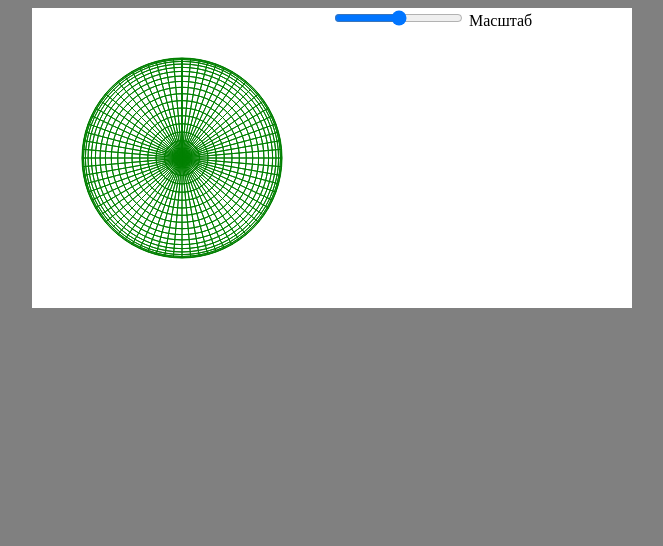
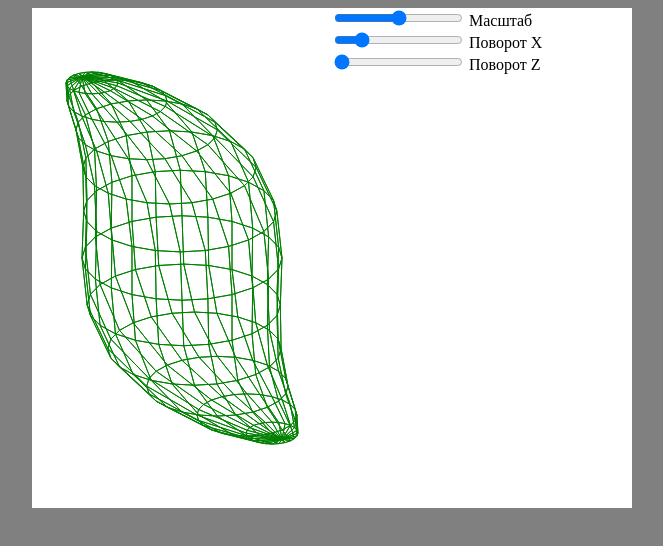
Before and after one commit to 8785496/3D-ts, a website built with webpack: page public/index.html in a window 1280 px wide. Shown: the whole page, without its empty margins (308-971 px from the left). Built offline with nearby package versions, Linux system fonts and the light colour scheme.

Commit message:
add rotation

```diff
--- a/public/index.html
+++ b/public/index.html
@@ -8,11 +8,19 @@
   </head>
   <body>
     <div class="container">
-      <canvas id="canvas" width="300" height="300"></canvas>
+      <canvas id="canvas" width="300" height="500"></canvas>
       <div class="toolbar">
         <div>
           <input type="range" id="scale" name="scale" min="10" max="100" />
-          <label for="volume">Масштаб</label>
+          <label for="scale">Масштаб</label>
+        </div>
+        <div>
+          <input type="range" id="rotateX" name="rotateX" min="0" max="360" />
+          <label for="rotateX">Поворот X</label>
+        </div>
+        <div>
+          <input type="range" id="rotateZ" name="rotateZ" min="0" max="360" />
+          <label for="rotateZ">Поворот Z</label>
         </div>
       </div>
     </div>
--- a/src/graphics.ts
+++ b/src/graphics.ts
@@ -6,9 +6,17 @@ export interface Point {
 
 export default class Graphics {
   private readonly context: CanvasRenderingContext2D;
+  private readonly width: number;
+  private readonly height: number;
 
   constructor(canvas: HTMLCanvasElement) {
     this.context = canvas.getContext('2d');
+    this.width = canvas.width;
+    this.height = canvas.height;
+  }
+
+  clear() {
+    this.context.clearRect(0, 0, this.width, this.height);
   }
 
   drawLine(p1: Point, p2: Point) {
@@ -16,6 +24,7 @@ export default class Graphics {
     this.context.beginPath();
     this.context.moveTo(p1.x, p1.y);
     this.context.lineTo(p2.x, p2.y);
+    this.context.closePath();
     this.context.stroke();
   }
 }
--- a/src/main.ts
+++ b/src/main.ts
@@ -1,49 +1,44 @@
-import Graphics from './graphics';
+import Shape from './shape';
+import State from './state';
+import ShapeComponent from './shape-component';
 import './styles/styles.scss';
-import Shape from './shape';
-import Transform from './transform';
 
+let state: State = {
+  step: 15,
+  alfa: 0,
+  beta: 65
+};
 const canvas = document.getElementById('canvas') as HTMLCanvasElement;
-const graph = new Graphics(canvas);
-
-//#region Draw
-const transform = new Transform(300, 300);
-
-function draw() {
-  const dB = 5;
-  const dL = 5;
-  let prevPoint = null;
-
-  // meridians
-  for (let l = 0; l <= 360; l += dL) {
-    for (let b = -90; b <= 90; b += dL) {
-      const point = transform.cartesianToScreen(Shape.getPoint(100, l, b));
-      if (prevPoint) {
-        graph.drawLine(prevPoint, point);
-      }
-      prevPoint = point;
-    }
-  }
-
-  // parallels
-  prevPoint = null;
-  for (let b = -90; b <= 90; b += dB) {
-    for (let l = 0; l <= 360; l += dL) {
-      const point = transform.cartesianToScreen(Shape.getPoint(100, l, b));
-      if (prevPoint) {
-        graph.drawLine(prevPoint, point);
-      }
-      prevPoint = point;
-    }
-  }
-}
-
-draw();
-//#endregion
+const shape = new Shape();
+const component = new ShapeComponent(canvas, shape, 300, 500);
+component.render(state);
 
 //#region Handlers
-document.getElementById('scale').addEventListener('change', e => {
+const scale = document.getElementById('scale');
+scale.addEventListener('input', e => {
   const input = e.target as HTMLInputElement;
   console.log(input.value);
 });
+
+const rotateX = document.getElementById('rotateX') as HTMLInputElement;
+rotateX.value = state.beta.toString();
+rotateX.addEventListener('input', e => {
+  const input = e.target as HTMLInputElement;
+  state = {
+    ...state,
+    beta: Number(input.value)
+  };
+  component.render(state);
+});
+
+const rotateZ = document.getElementById('rotateZ') as HTMLInputElement;
+rotateZ.value = state.alfa.toString();
+rotateZ.addEventListener('input', e => {
+  const input = e.target as HTMLInputElement;
+  state = {
+    ...state,
+    alfa: Number(input.value)
+  };
+  component.render(state);
+});
 //#endregion
--- /dev/null
+++ b/src/shape-component.ts
@@ -0,0 +1,58 @@
+import State from './state';
+import Graphics, { Point } from './graphics';
+import Transform from './transform';
+import Shape from './shape';
+
+export default class ShapeComponent {
+  private readonly graph: Graphics;
+  private readonly transform: Transform;
+  private readonly shape: Shape;
+
+  constructor(canvas: HTMLCanvasElement, shape: Shape) {
+    this.graph = new Graphics(canvas);
+    this.transform = new Transform(canvas.width, canvas.height);
+    this.shape = shape;
+  }
+
+  private getScreenPoint(l: number, b: number, state: State) {
+    const cartesianPoint = this.shape.getPoint(100, l, b);
+    const rotatedPoint = this.transform.rotate(
+      cartesianPoint,
+      state.alfa,
+      state.beta
+    );
+    return this.transform.cartesianToScreen(rotatedPoint);
+  }
+
+  render(state: State) {
+    this.graph.clear();
+
+    const dB = state.step;
+    const dL = state.step;
+    let prevPoint: Point;
+
+    // meridians
+    for (let l = 0; l < 360; l += dL) {
+      prevPoint = null;
+      for (let b = -90; b <= 90; b += dL) {
+        const screenPoint = this.getScreenPoint(l, b, state);
+        if (prevPoint) {
+          this.graph.drawLine(prevPoint, screenPoint);
+        }
+        prevPoint = screenPoint;
+      }
+    }
+
+    // parallels
+    for (let b = -90; b <= 90; b += dB) {
+      prevPoint = null;
+      for (let l = 0; l <= 360; l += dL) {
+        const screenPoint = this.getScreenPoint(l, b, state);
+        if (prevPoint) {
+          this.graph.drawLine(prevPoint, screenPoint);
+        }
+        prevPoint = screenPoint;
+      }
+    }
+  }
+}
--- a/src/shape.ts
+++ b/src/shape.ts
@@ -1,16 +1,21 @@
 import { Point } from './graphics';
 
 export default class Shape {
-  // constructor(parameters) {
-
-  // }
-
-  static getPoint(r: number, l: number, b: number): Point {
+  getSpherePoint(r: number, l: number, b: number): Point {
     const _l = (l / 180) * Math.PI;
     const _b = (b / 180) * Math.PI;
-    const x = r * Math.cos(_b) * Math.sin(_l);
-    const y = r * Math.cos(_b) * Math.cos(_l);
-    const z = r * Math.sin(_b);
+    return {
+      x: r * Math.cos(_b) * Math.sin(_l),
+      y: r * Math.cos(_b) * Math.cos(_l),
+      z: r * Math.sin(_b)
+    };
+  }
+
+  getPoint(r: number, l: number, b: number): Point {
+    const p = this.getSpherePoint(r, l, b);
+    const x = p.x + (p.z * p.z * p.z) / (r * r);
+    const y = p.y;
+    const z = 2 * p.z;
     return { x, y, z };
   }
 }
--- /dev/null
+++ b/src/state.ts
@@ -0,0 +1,5 @@
+export default interface State {
+  step: number;
+  alfa: number;
+  beta: number;
+}
--- a/src/transform.ts
+++ b/src/transform.ts
@@ -9,10 +9,25 @@ export default class Transform {
     this.height = height;
   }
 
-  cartesianToScreen(point: Point) {
+  cartesianToScreen(point: Point): Point {
     return {
       x: point.x + this.width / 2,
       y: this.height / 2 - point.y
     };
   }
+
+  rotate(point: Point, alfa: number, beta: number): Point {
+    const a = (alfa / 180) * Math.PI;
+    const b = (beta / 180) * Math.PI;
+    const x = point.x * Math.cos(a) - point.y * Math.sin(a);
+    const y =
+      point.x * Math.sin(a) * Math.cos(b) +
+      point.y * Math.cos(a) * Math.cos(b) -
+      point.z * Math.sin(b);
+    const z =
+      point.x * Math.sin(a) * Math.sin(b) +
+      point.y * Math.cos(a) * Math.sin(b) +
+      point.z * Math.cos(b);
+    return { x: x, y: y, z: z };
+  }
 }
```
